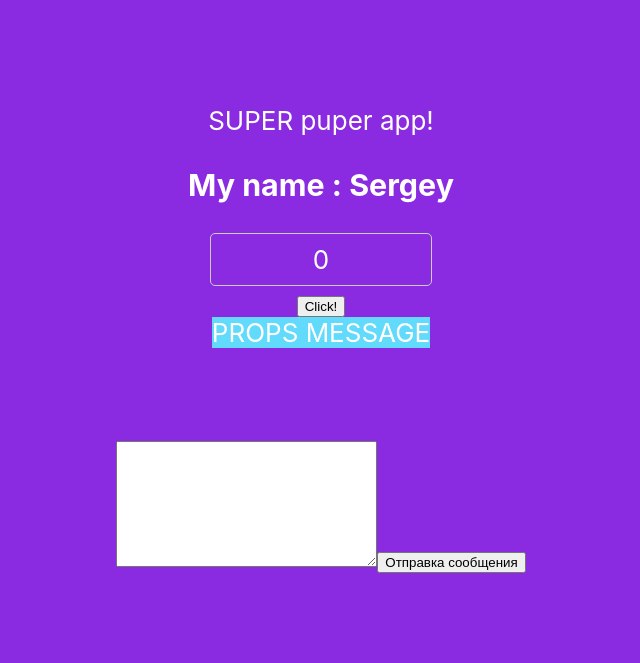
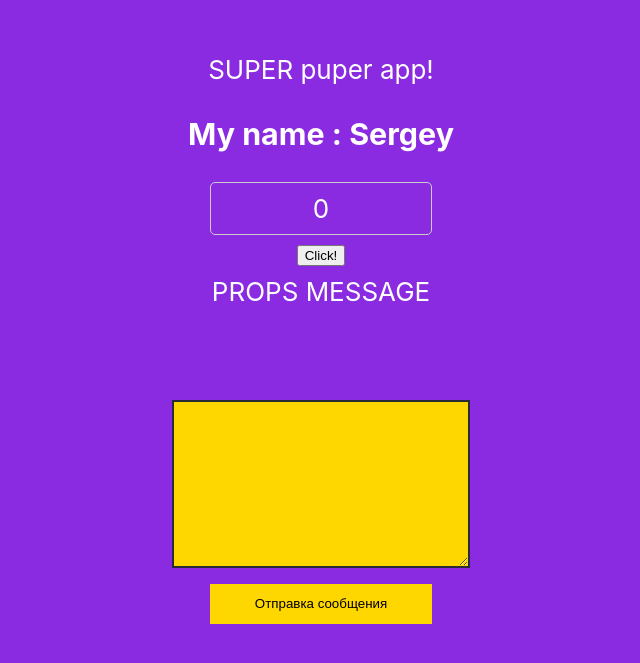
Before and after one commit to rediska668/task-1, a React (Create React App) app: page / in a window 1280 px wide. Shown: the part 161-824 px from the top of the page, without its empty margins (319-959 px from the left). Built offline with nearby package versions, Linux system fonts and the light colour scheme.

Commit message:
commit-2.4

```diff
--- a/src/App.scss
+++ b/src/App.css
@@ -45,7 +45,7 @@
   padding-top: 100px;
 }
 .message{
-  background-color: #61dafb;
+  margin-top: 10px;
   text-align: center;
   text-transform: uppercase;
 }
@@ -61,6 +61,17 @@
   min-width: 200px;
   text-align: center;
 }
-.Message-List{
-  display: inline-block;
+
+.message-button{
+  margin-top: 10px;
+  width: 50%;
+  background-color: gold;
+  border: none;
+  height: 40px;
+
 }
+#message-text{
+  border: 2px solid #282c34;
+  box-shadow: inset 20em 1em gold;
+  font-size: 18px;
+}
--- a/src/App.js
+++ b/src/App.js
@@ -1,5 +1,5 @@
 import logo from './logo.svg';
-import './App.scss';
+import './App.css';
 import Message from "./Message";
 import MessageList from "./MessageList";
 import Counter from "./Counter";
@@ -17,8 +17,8 @@ function App(props) {
         <Message name={'props message'} />
         <MessageList />
         <form action="#" className='Message-List'>
-          <textarea id="" cols="30" rows="8"></textarea>
-          <button>Отправка сообщения</button>
+          <textarea id="message-text" cols="25" rows="8"></textarea>
+          <button className='message-button'>Отправка сообщения</button>
         </form>
       </header>
     </div >
```
